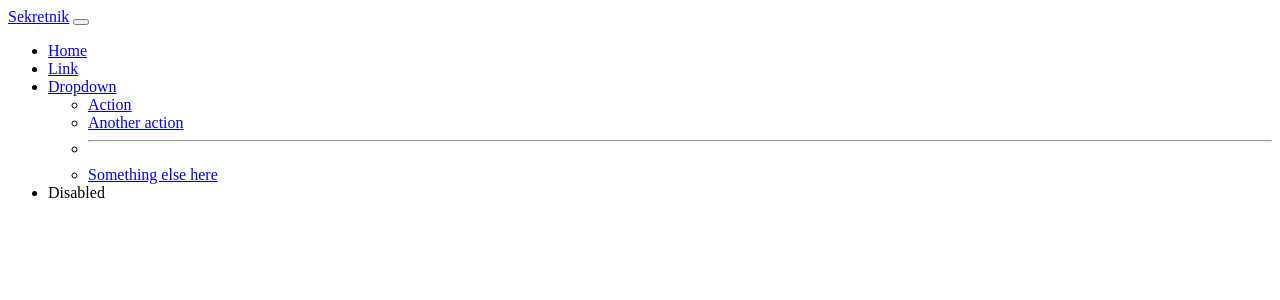
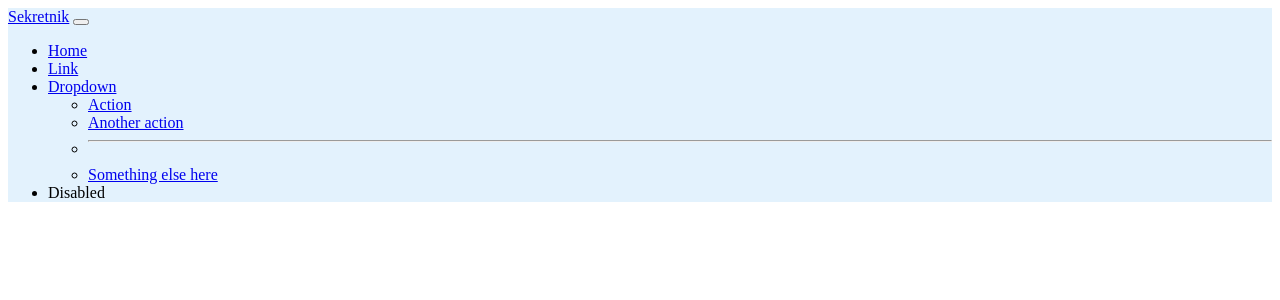
Before and after one commit to marcincwiek/PythonProject, a Flask app: template templates/navbar.html in a window 1280 px wide. Shown: the top 300 px of the page. Run offline with Flask 3, Linux system fonts and the light colour scheme; the template is opened without the code that fills it, so the values that code supplies are empty.

Commit message:
feat: add navbar

```diff
--- a/templates/navbar.html
+++ b/templates/navbar.html
@@ -1,5 +1,5 @@
-<nav class="navbar navbar-dark navbar-expand-lg bg-dark">
-    <div class="container-fluid">
+<nav class="navbar navbar-expand-lg" style=" background-color: #e3f2fd;">
+    <div class=" container-fluid">
         <a class="navbar-brand" href="#">Sekretnik</a>
 
         <button class="navbar-toggler" type="button" data-bs-toggle="collapse" data-bs-target="#navbarSupportedContent"
```
